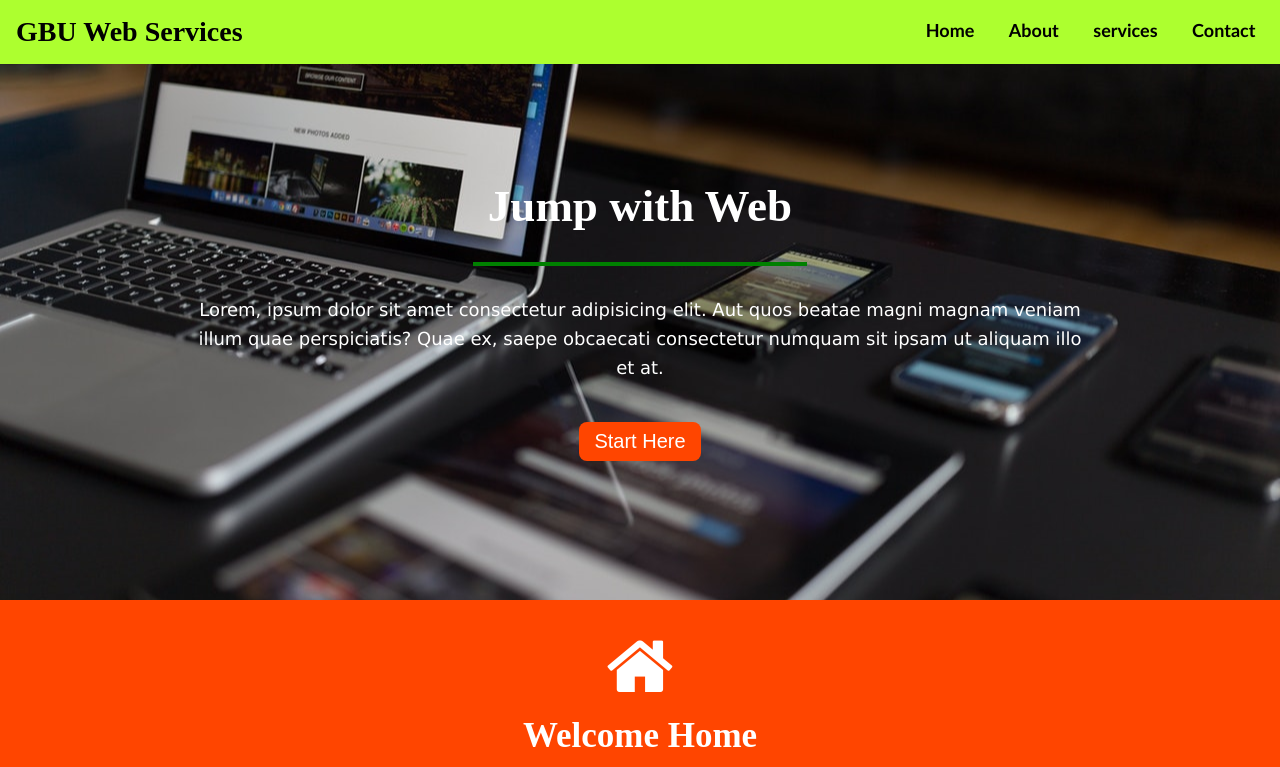
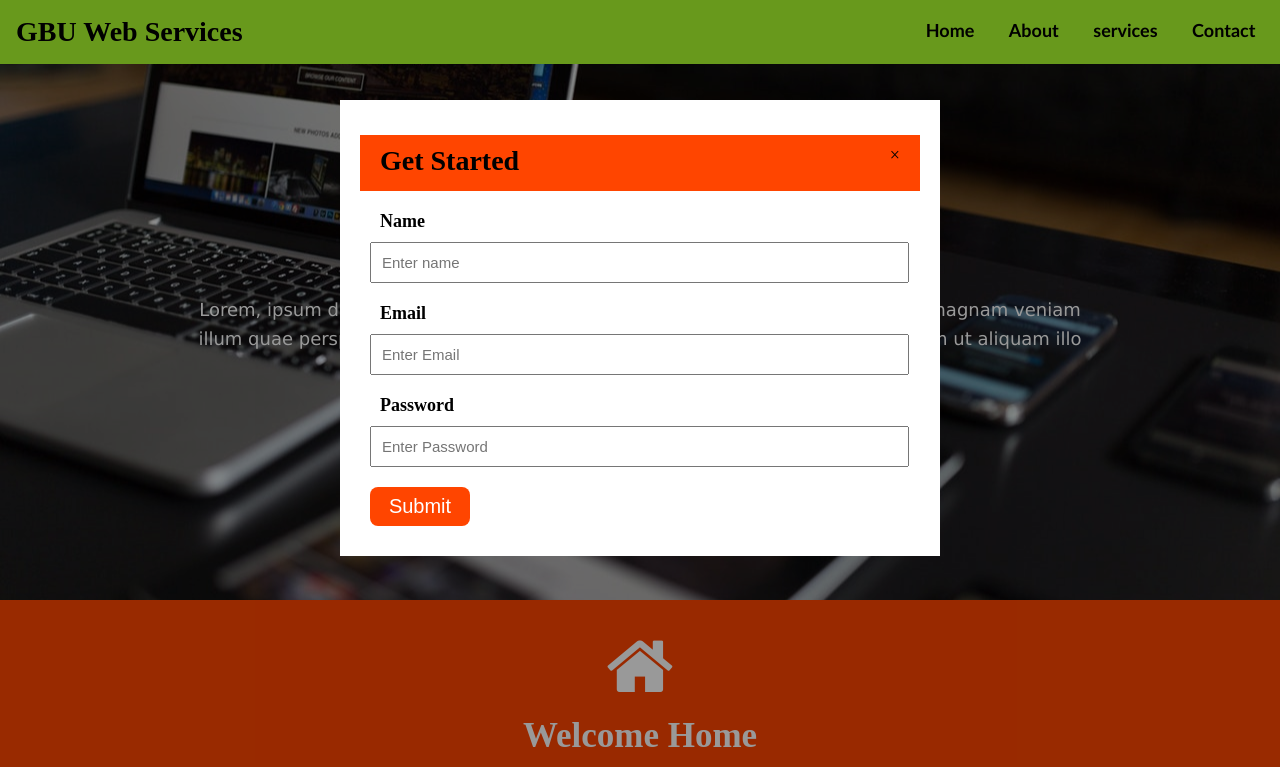
Before and after one commit to Hogusong/GBU-Webservice, a plain HTML site: page index.html in a window 1280 px wide. Both pictures are taken after a click on the button "Start Here". Shown: the top 767 px of the page. Drawn offline with Linux system fonts and the light colour scheme.

Commit message:
Add starting modal and two media modes(780px, 600px)

```diff
--- a/css/style.css
+++ b/css/style.css
@@ -66,7 +66,7 @@ header h3 {  float: left; }
   width: 70vw;
 }
 
-.start {
+.start-btn {
   padding: 8px 15px;
   font-size: 20px;
   margin-top: 40px;
@@ -74,7 +74,7 @@ header h3 {  float: left; }
   border: none;
 }
 
-.start:hover, .contact-btn:hover {
+.start-btn:hover, .contact-btn:hover, .modal-btn:hover {
   background: greenyellow;
   color: #000;
 }
@@ -174,6 +174,7 @@ header h3 {  float: left; }
 
 .contactUs label {
   margin-top: 16px;
+  margin-bottom: 10px;
   margin-left: 2.25vw;
   font-size: 18px;
   font-weight: bold;
@@ -188,11 +189,12 @@ header h3 {  float: left; }
 
 .contactUs textarea {  height: 100px;  }
 
-.contact-btn {
+.contact-btn, .modal-btn {
   padding: 8px;
   font-size: 20px;
   margin-top: 15px;
   margin-left: 1.5vw;
+  margin-bottom: 15px!important;
   width: 100px;
   border-radius: 8px;
   border: none;
@@ -212,3 +214,87 @@ footer span {
   font-weight: bold;
   color: yellowgreen;
 }
+
+.modal {
+  z-index: 3;
+  display: none;
+  position:fixed;
+  left:0;
+  top:0;
+  width:100%;
+  height:100%;
+  overflow:auto;
+  background-color:rgba(0,0,0,0.4);
+}
+
+.modal-content {
+  margin: auto;
+  margin-top: 100px;
+  padding-top: 15px;
+  background: white;
+  position: relative;
+  outline: 0;
+  width: 600px;
+}
+
+.modal-header {
+  min-height: 36px;
+  padding: 10px 20px;
+  margin: 20px 20px;
+  background: orangered;
+}
+
+.modal-header span {  float: right;  }
+
+.modal-header h3 {   float: left;  }
+
+.modal-label {
+  display: block;
+  margin-left: 40px;
+  margin-bottom: 10px;
+  font-size: 18px;
+  font-weight: bold;
+}
+
+.modal-input {
+  padding: 10px;
+  font-size: 15px;
+  margin-left: 30px;
+  margin-bottom: 20px;
+  width: 515px;
+}
+
+.modal-btn {
+  margin: 0 25px 30px 30px!important;
+}
+
+/* Media Queries */
+@media(max-width: 780px) {
+  header, #about {
+    display: grid;
+    grid-template-columns: 1fr;
+  }
+
+  header {    text-align: center;  }
+
+  header h3 { margin-bottom: 20px; }
+
+  #about {  padding: 30px 2vw;   }
+
+  #about img, .aboutus, .title-btn {
+    width: 100%;
+  }
+  .detail {
+    width: 96%;
+  }
+
+  .services-detail {
+    grid-template-columns: 1fr 1fr;
+  }
+}
+
+@media(max-width: 600px) {
+  .services-detail {
+    grid-template-columns: 1fr;
+  }
+}
--- a/index.html
+++ b/index.html
@@ -25,7 +25,8 @@
     <hr>
     <p>Lorem, ipsum dolor sit amet consectetur adipisicing elit. Aut quos beatae magni magnam veniam illum quae perspiciatis? Quae ex, saepe obcaecati consectetur numquam sit ipsam ut aliquam illo et at.</p>
     <!-- Trigger/Open the Modal -->
-    <button class="start primary-color">Start Here</button>
+    <button onclick="document.getElementById('modal-start').style.display='block'"
+            class="start-btn primary-color">Start Here</button>
   </section>
   <!-- Welcome Home -->
   <section class="primary-color" id="welcome">
@@ -116,6 +117,26 @@
     <span>G</span>od<span>B</span>less<span>U</span> Web Services &copy; 2018
   </footer>
 
+  <!-- The Modal : start -->
+  <div id="modal-start" class="modal">
+    <div class="modal-content">
+      <div class="modal-header">
+        <span onclick="document.getElementById('modal-start').style.display='none'">
+            &times;</span>
+        <h3>Get Started</h3>
+      </div>
+      <div clsass="modal-info">
+        <label class="modal-label">Name</label>
+        <input class="modal-input" type="text" placeholder="Enter name" id="name">
+        <label class="modal-label">Email</label>
+        <input class="modal-input" type="Email" placeholder="Enter Email" id="email">
+        <label class="modal-label">Password</label>
+        <input class="modal-input" type="password" placeholder="Enter Password" id="password">
+        <button type="submit" class="modal-btn primary-color">Submit</button>
+      </div>
+    </div>
+  </div>
+
   <script>
     function myFunction(id) {
       var x = document.getElementById(id);
```
